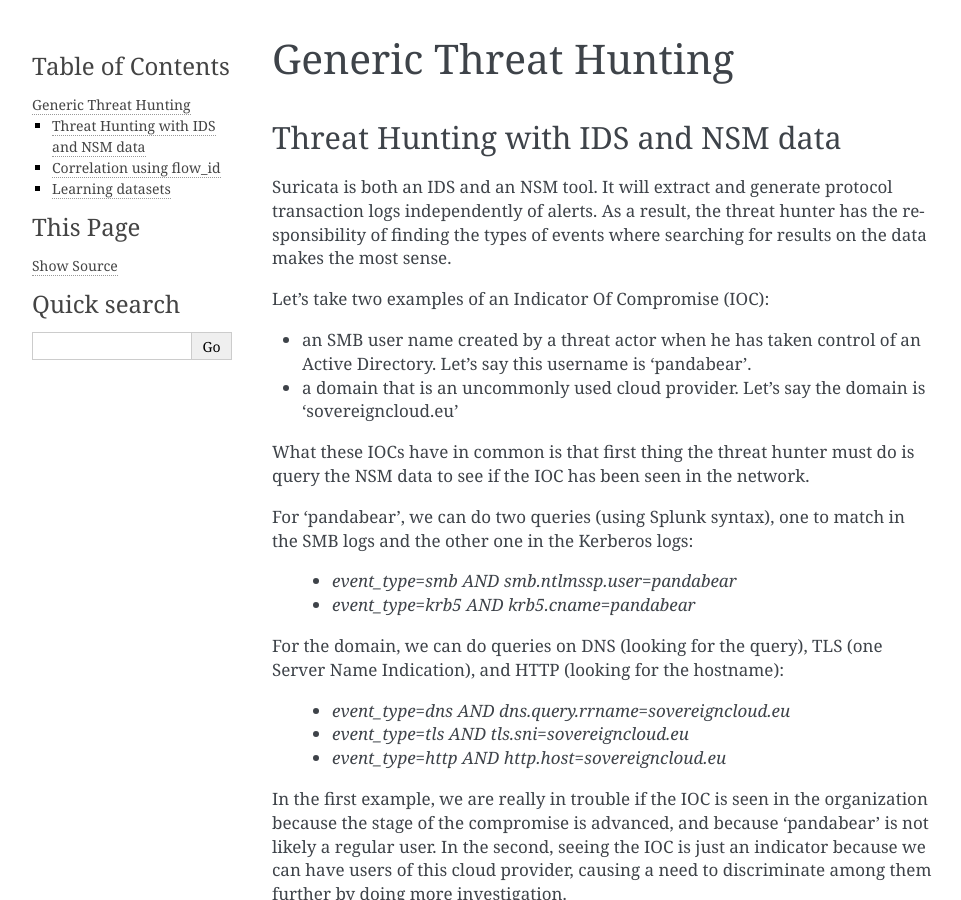
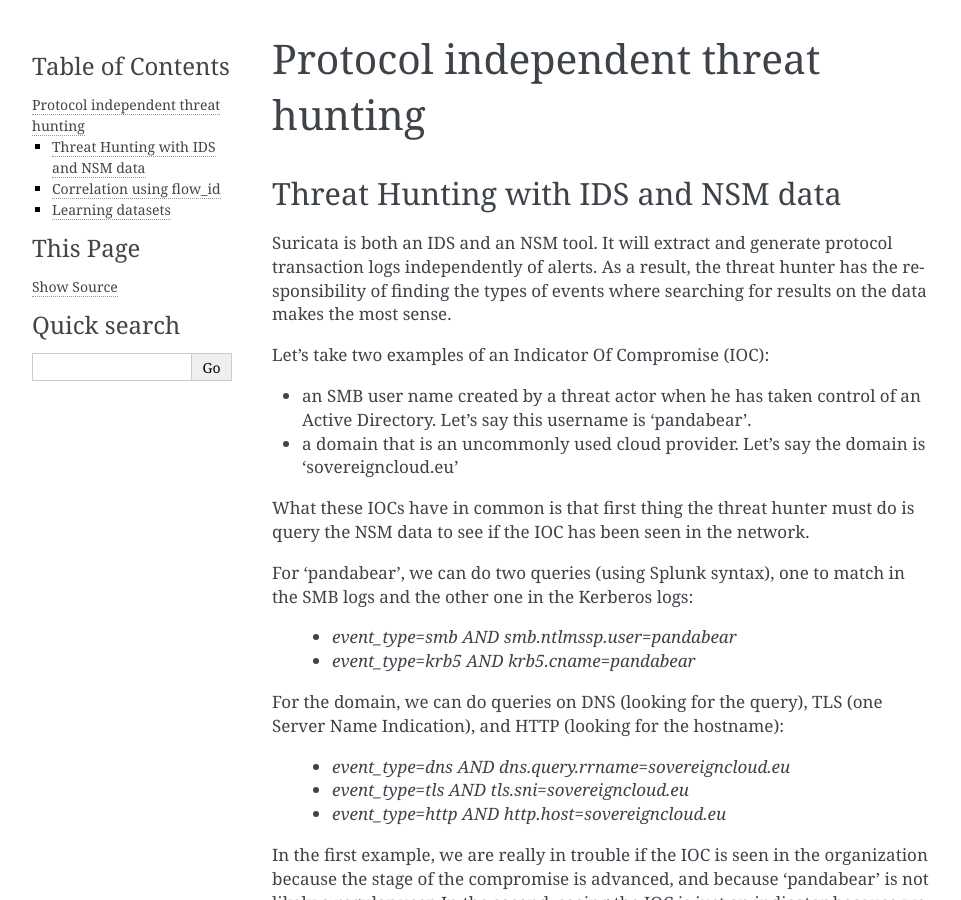
Before and after one commit to StamusNetworks/suricata-4-analysts, a Sphinx documentation site: the page built from source/generic-hunting.rst, in a window 1280 px wide and 900 px high. Shown: the whole window, without its empty margins (148-1109 px from the left). Built offline with Sphinx 7.4.7, drawn with Linux system fonts in a browser that asks for light colours.

Commit message:
rename chapter

```diff
--- a/source/generic-hunting.rst
+++ b/source/generic-hunting.rst
@@ -1,5 +1,5 @@
-Generic Threat Hunting
-======================
+Protocol independent threat hunting
+===================================
 
 
 Threat Hunting with IDS and NSM data
```
